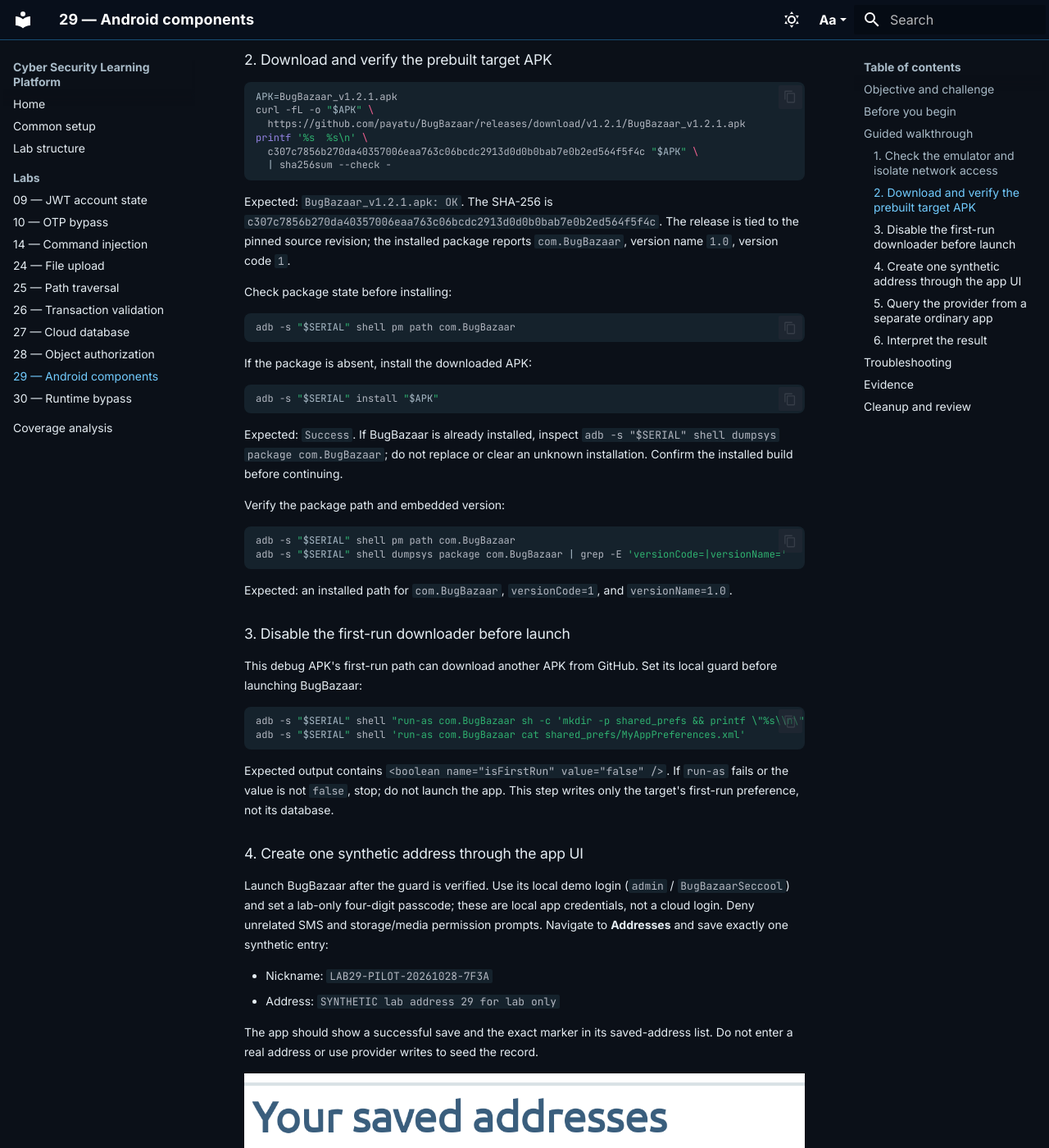
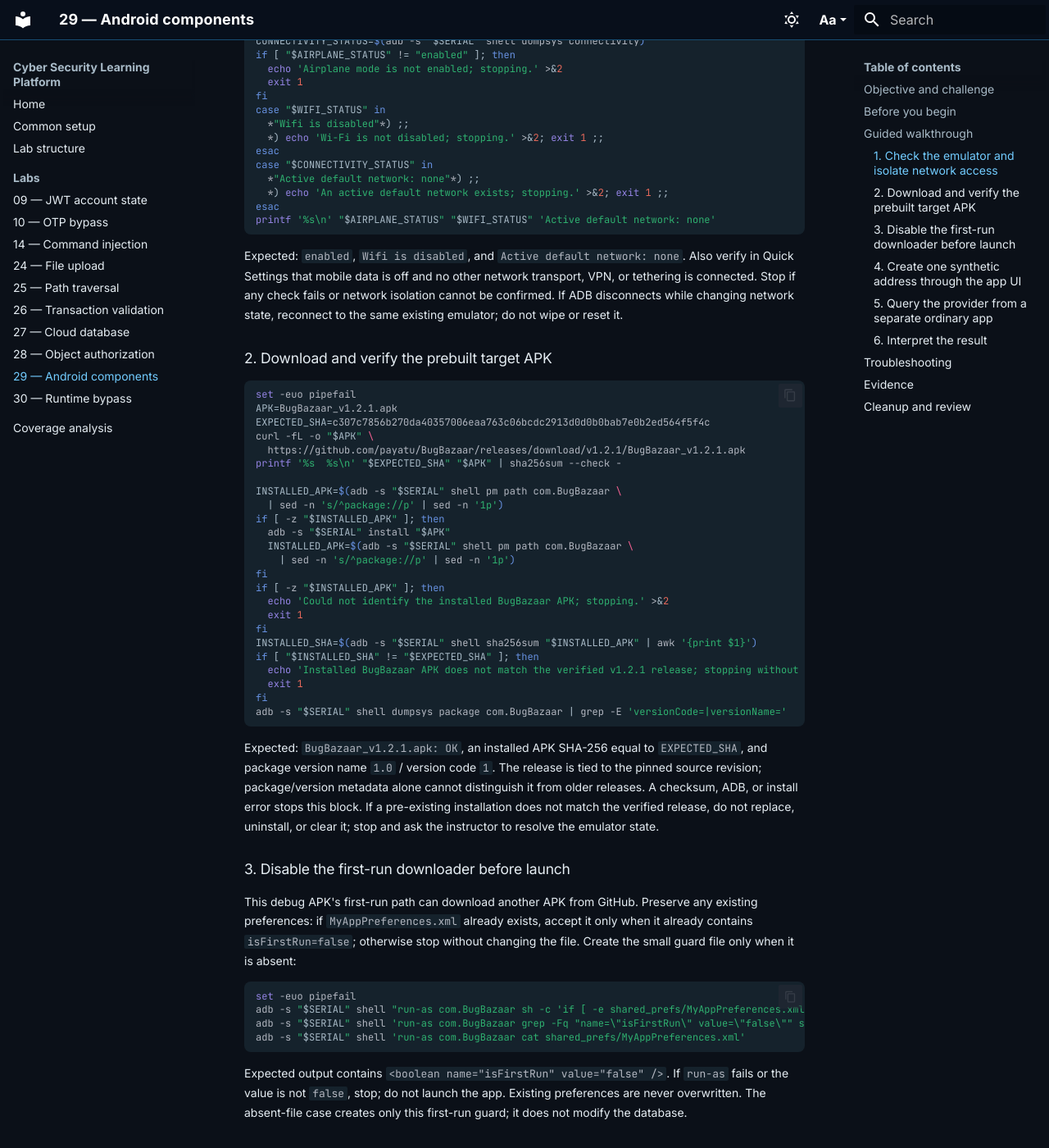
Before and after one commit to azharfatrr/Cyber-Security-Learning-Platform, an MkDocs documentation site: the page built from docs/29-components.md, in a window 1280 px wide and 1400 px high, scrolled down 1137 px. Shown: the whole window at 82% size. Built offline with MkDocs 1.6.1 and Material for MkDocs 9.7.7, drawn with Linux system fonts in a browser that asks for light colours; some of the changed text lies outside the part shown.

Commit message:
Harden module 29 lab safeguards

````diff
--- a/docs/29-components.md
+++ b/docs/29-components.md
@@ -1,6 +1,6 @@
 # 29 — Unauthorized access to Android components
 
-**Target:** BugBazaar release `v1.2.1`, built from source revision [`fef6a899a684245eb70b2ab4be926f62be849ed9`](https://github.com/payatu/BugBazaar/tree/fef6a899a684245eb70b2ab4be926f62be849ed9). **Runtime tested:** Android 14 / API 34, using a separate ordinary app UID and one synthetic address. The provider returned that row. This confirms cross-app access to the selected lab record; no unrelated or real records were queried.
+**Target:** BugBazaar release `v1.2.1`, built from source revision [`fef6a899a684245eb70b2ab4be926f62be849ed9`](https://github.com/payatu/BugBazaar/tree/fef6a899a684245eb70b2ab4be926f62be849ed9). **Runtime tested:** Android 14 / API 34. A separate ordinary app queried only the uniquely marked synthetic record, and the provider returned it. This demonstrates cross-app access to that lab record; the result does not establish access to other rows.
 
 ## Objective and challenge
 
@@ -25,81 +25,111 @@
 adb -s "$SERIAL" shell getprop ro.build.version.sdk
 ```
 
-The pilot device reported Android `14` and API `34`. Enable Airplane mode in the emulator's Quick Settings before launching BugBazaar, then confirm:
+The pilot device reported Android `14` and API `34`. Before launching BugBazaar, use Quick Settings to enable Airplane mode, turn Wi-Fi and mobile data off, and disconnect/disable Ethernet, VPN, and USB or Bluetooth tethering. Airplane mode alone is insufficient because Wi-Fi can be re-enabled while it remains on. Confirm the Wi-Fi state and that Android has no active default network:
 
 ```bash
-adb -s "$SERIAL" shell cmd connectivity airplane-mode
+set -euo pipefail
+AIRPLANE_STATUS=$(adb -s "$SERIAL" shell cmd connectivity airplane-mode)
+WIFI_STATUS=$(adb -s "$SERIAL" shell cmd wifi status)
+CONNECTIVITY_STATUS=$(adb -s "$SERIAL" shell dumpsys connectivity)
+if [ "$AIRPLANE_STATUS" != "enabled" ]; then
+  echo 'Airplane mode is not enabled; stopping.' >&2
+  exit 1
+fi
+case "$WIFI_STATUS" in
+  *"Wifi is disabled"*) ;;
+  *) echo 'Wi-Fi is not disabled; stopping.' >&2; exit 1 ;;
+esac
+case "$CONNECTIVITY_STATUS" in
+  *"Active default network: none"*) ;;
+  *) echo 'An active default network exists; stopping.' >&2; exit 1 ;;
+esac
+printf '%s\n' "$AIRPLANE_STATUS" "$WIFI_STATUS" 'Active default network: none'
 ```
 
-Expected: `enabled`. If ADB disconnects while changing network state, reconnect to the same existing emulator; do not wipe or reset it.
+Expected: `enabled`, `Wifi is disabled`, and `Active default network: none`. Also verify in Quick Settings that mobile data is off and no other network transport, VPN, or tethering is connected. Stop if any check fails or network isolation cannot be confirmed. If ADB disconnects while changing network state, reconnect to the same existing emulator; do not wipe or reset it.
 
 ### 2. Download and verify the prebuilt target APK
 
 ```bash
+set -euo pipefail
 APK=BugBazaar_v1.2.1.apk
+EXPECTED_SHA=c307c7856b270da40357006eaa763c06bcdc2913d0d0b0bab7e0b2ed564f5f4c
 curl -fL -o "$APK" \
   https://github.com/payatu/BugBazaar/releases/download/v1.2.1/BugBazaar_v1.2.1.apk
-printf '%s  %s\n' \
-  c307c7856b270da40357006eaa763c06bcdc2913d0d0b0bab7e0b2ed564f5f4c "$APK" \
-  | sha256sum --check -
-```
+printf '%s  %s\n' "$EXPECTED_SHA" "$APK" | sha256sum --check -
 
-Expected: `BugBazaar_v1.2.1.apk: OK`. The SHA-256 is `c307c7856b270da40357006eaa763c06bcdc2913d0d0b0bab7e0b2ed564f5f4c`. The release is tied to the pinned source revision; the installed package reports `com.BugBazaar`, version name `1.0`, version code `1`.
-
-Check package state before installing:
-
-```bash
-adb -s "$SERIAL" shell pm path com.BugBazaar
-```
-
-If the package is absent, install the downloaded APK:
-
-```bash
-adb -s "$SERIAL" install "$APK"
-```
-
-Expected: `Success`. If BugBazaar is already installed, inspect `adb -s "$SERIAL" shell dumpsys package com.BugBazaar`; do not replace or clear an unknown installation. Confirm the installed build before continuing.
-
-Verify the package path and embedded version:
-
-```bash
-adb -s "$SERIAL" shell pm path com.BugBazaar
+INSTALLED_APK=$(adb -s "$SERIAL" shell pm path com.BugBazaar \
+  | sed -n 's/^package://p' | sed -n '1p')
+if [ -z "$INSTALLED_APK" ]; then
+  adb -s "$SERIAL" install "$APK"
+  INSTALLED_APK=$(adb -s "$SERIAL" shell pm path com.BugBazaar \
+    | sed -n 's/^package://p' | sed -n '1p')
+fi
+if [ -z "$INSTALLED_APK" ]; then
+  echo 'Could not identify the installed BugBazaar APK; stopping.' >&2
+  exit 1
+fi
+INSTALLED_SHA=$(adb -s "$SERIAL" shell sha256sum "$INSTALLED_APK" | awk '{print $1}')
+if [ "$INSTALLED_SHA" != "$EXPECTED_SHA" ]; then
+  echo 'Installed BugBazaar APK does not match the verified v1.2.1 release; stopping without replacing it.' >&2
+  exit 1
+fi
 adb -s "$SERIAL" shell dumpsys package com.BugBazaar | grep -E 'versionCode=|versionName='
 ```
 
-Expected: an installed path for `com.BugBazaar`, `versionCode=1`, and `versionName=1.0`.
+Expected: `BugBazaar_v1.2.1.apk: OK`, an installed APK SHA-256 equal to `EXPECTED_SHA`, and package version name `1.0` / version code `1`. The release is tied to the pinned source revision; package/version metadata alone cannot distinguish it from older releases. A checksum, ADB, or install error stops this block. If a pre-existing installation does not match the verified release, do not replace, uninstall, or clear it; stop and ask the instructor to resolve the emulator state.
 
 ### 3. Disable the first-run downloader before launch
 
-This debug APK's first-run path can download another APK from GitHub. Set its local guard before launching BugBazaar:
+This debug APK's first-run path can download another APK from GitHub. Preserve any existing preferences: if `MyAppPreferences.xml` already exists, accept it only when it already contains `isFirstRun=false`; otherwise stop without changing the file. Create the small guard file only when it is absent:
 
 ```bash
-adb -s "$SERIAL" shell "run-as com.BugBazaar sh -c 'mkdir -p shared_prefs && printf \"%s\\n\" \"<map>\" \"<boolean name=\\\"isFirstRun\\\" value=\\\"false\\\" />\" \"</map>\" > shared_prefs/MyAppPreferences.xml'"
+set -euo pipefail
+adb -s "$SERIAL" shell "run-as com.BugBazaar sh -c 'if [ -e shared_prefs/MyAppPreferences.xml ]; then grep -Fq \"name=\\\"isFirstRun\\\" value=\\\"false\\\"\" shared_prefs/MyAppPreferences.xml || { echo \"Existing preferences do not have isFirstRun=false; stopping without changes.\" >&2; exit 1; }; else mkdir -p shared_prefs && printf \"%s\\\\n\" \"<map>\" \"<boolean name=\\\"isFirstRun\\\" value=\\\"false\\\" />\" \"</map>\" > shared_prefs/MyAppPreferences.xml; fi'"
+adb -s "$SERIAL" shell 'run-as com.BugBazaar grep -Fq "name=\"isFirstRun\" value=\"false\"" shared_prefs/MyAppPreferences.xml'
 adb -s "$SERIAL" shell 'run-as com.BugBazaar cat shared_prefs/MyAppPreferences.xml'
 ```
 
-Expected output contains `<boolean name="isFirstRun" value="false" />`. If `run-as` fails or the value is not `false`, stop; do not launch the app. This step writes only the target's first-run preference, not its database.
+Expected output contains `<boolean name="isFirstRun" value="false" />`. If `run-as` fails or the value is not `false`, stop; do not launch the app. Existing preferences are never overwritten. The absent-file case creates only this first-run guard; it does not modify the database.
 
 ### 4. Create one synthetic address through the app UI
 
-Launch BugBazaar after the guard is verified. Use its local demo login (`admin` / `BugBazaarSeccool`) and set a lab-only four-digit passcode; these are local app credentials, not a cloud login. Deny unrelated SMS and storage/media permission prompts. Navigate to **Addresses** and save exactly one synthetic entry:
+Launch BugBazaar after the guard is verified. Use its local demo login (`admin` / `BugBazaarSeccool`) and set a lab-only four-digit passcode; these are local app credentials, not a cloud login. Deny unrelated SMS and storage/media permission prompts. The Addresses screen may display fictional seed rows; do not include those rows in submitted screenshots. Search Addresses for the exact nickname below before saving:
 
 - Nickname: `LAB29-PILOT-20261028-7F3A`
 - Address: `SYNTHETIC lab address 29 for lab only`
 
-The app should show a successful save and the exact marker in its saved-address list. Do not enter a real address or use provider writes to seed the record.
+If exactly one matching record exists, reuse it and do not save another. If no match exists, save exactly one entry with these values. If multiple matches appear or the result is uncertain, stop and ask the instructor; do not add another row. The app should show the exact marker in its search results. Do not enter a real address or use provider writes to seed the record.
 
 ![BugBazaar's address screen showing the uniquely marked synthetic lab record.](images/lab-29/bugbazaar-synthetic-address.png)
 
 ### 5. Query the provider from a separate ordinary app
 
-Obtain the instructor-supplied prebuilt caller APK separately; it is intentionally not deployed with this site. The pilot artifact's SHA-256 is `eedfec951335a8ed876241d86bc9e6c53a7dff4833b98fa522f8cbfc1168900e`. Verify it, then install and launch its fixed read-only query:
+Obtain the instructor-supplied prebuilt caller APK separately; it is intentionally not deployed with this site. The pilot artifact's SHA-256 is `eedfec951335a8ed876241d86bc9e6c53a7dff4833b98fa522f8cbfc1168900e`. Verify it, install only if absent, verify the installed caller APK hash too, then launch its fixed read-only query. A mismatching existing caller is not replaced; stop and ask the instructor.
 
 ```bash
-printf '%s  %s\n' \
-  eedfec951335a8ed876241d86bc9e6c53a7dff4833b98fa522f8cbfc1168900e \
-  module-29-caller.apk | sha256sum --check -
-adb -s "$SERIAL" install module-29-caller.apk
+set -euo pipefail
+CALLER_APK=module-29-caller.apk
+CALLER_EXPECTED_SHA=eedfec951335a8ed876241d86bc9e6c53a7dff4833b98fa522f8cbfc1168900e
+printf '%s  %s\n' "$CALLER_EXPECTED_SHA" "$CALLER_APK" | sha256sum --check -
+
+CALLER_INSTALLED_APK=$(adb -s "$SERIAL" shell pm path org.lab.module29caller \
+  | sed -n 's/^package://p' | sed -n '1p')
+if [ -z "$CALLER_INSTALLED_APK" ]; then
+  adb -s "$SERIAL" install "$CALLER_APK"
+  CALLER_INSTALLED_APK=$(adb -s "$SERIAL" shell pm path org.lab.module29caller \
+    | sed -n 's/^package://p' | sed -n '1p')
+fi
+if [ -z "$CALLER_INSTALLED_APK" ]; then
+  echo 'Could not identify the installed caller APK; stopping.' >&2
+  exit 1
+fi
+CALLER_INSTALLED_SHA=$(adb -s "$SERIAL" shell sha256sum "$CALLER_INSTALLED_APK" | awk '{print $1}')
+if [ "$CALLER_INSTALLED_SHA" != "$CALLER_EXPECTED_SHA" ]; then
+  echo 'Installed caller does not match the verified fixture; stopping without replacing it.' >&2
+  exit 1
+fi
 adb -s "$SERIAL" shell am start -n org.lab.module29caller/.MainActivity
 ```
 
@@ -123,7 +153,7 @@
 
 ### 6. Interpret the result
 
-The installed manifest declares this provider exported and does not declare a provider read permission. The distinct ordinary app UID returned the exact synthetic row, so cross-app read access is demonstrated for that record. The helper deliberately did not query other rows; do not claim that real data was accessed or that every record is exposed based only on this run.
+The installed manifest declares this provider exported and does not declare a provider read permission. The distinct ordinary app UID returned the exact synthetic row, so cross-app read access is demonstrated for that record. The ordinary-app query was restricted to that marker; BugBazaar's UI can display other fictional seed rows, which are outside this query and must be excluded from submitted screenshots. Do not claim that real data was accessed or that every record is exposed based only on this run.
 
 ## Troubleshooting
 
````
Also changed, not shown: test_site.py (+49 -0 lines).
